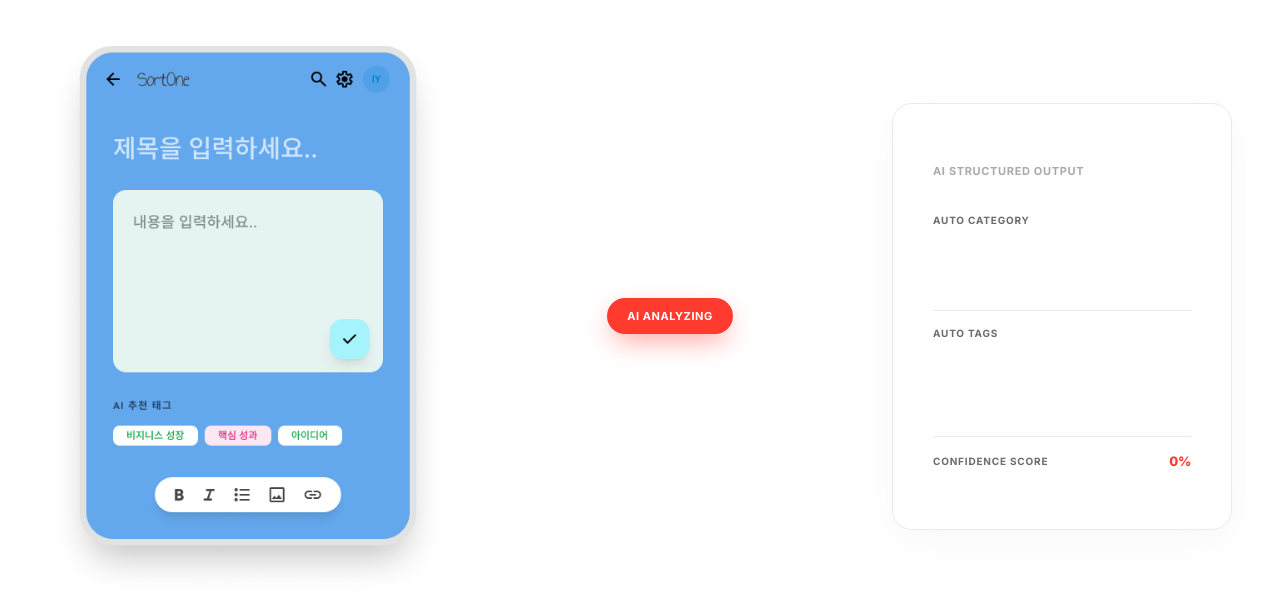
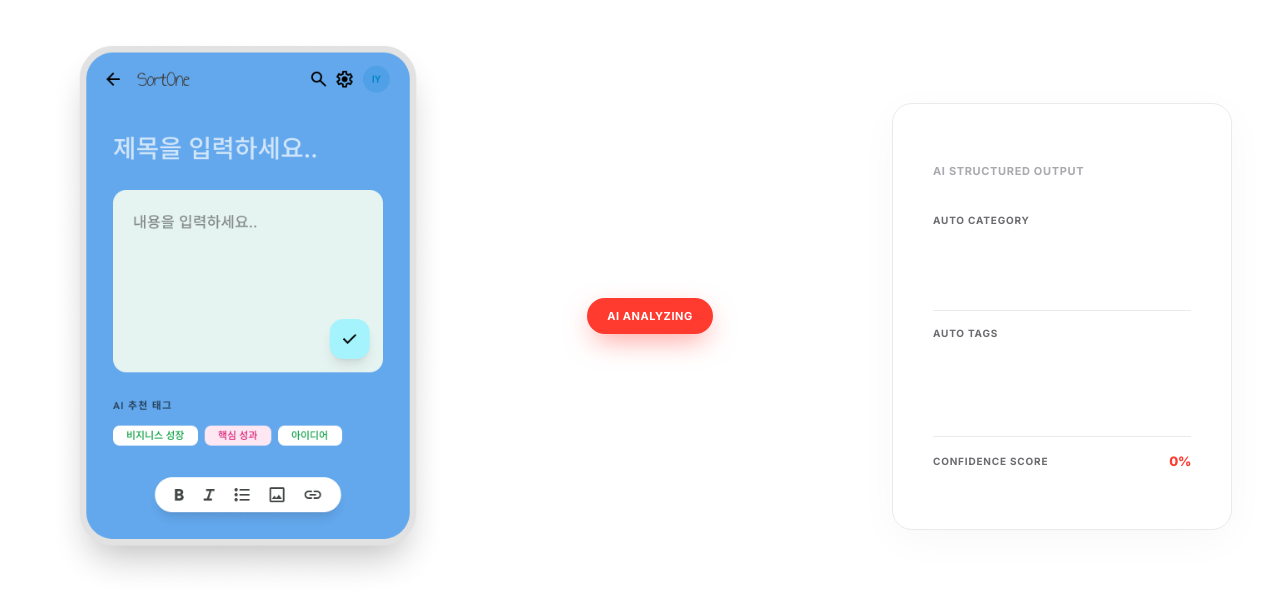
Before and after one commit to gcad0626-sys/sortoneweb, a website: page index.html in a window 1280 px wide. Shown: the part 1466-2076 px from the top of the page. Drawn offline with nearby package versions, Linux system fonts and the light colour scheme.

Commit message:
Update organize section animations and fix badge alignment

```diff
--- a/script.js
+++ b/script.js
@@ -147,7 +147,11 @@ const organizeTl = gsap.timeline({
     end: "+=250%",
     scrub: 1,
     pin: true,
-    anticipatePin: 1
+    anticipatePin: 1,
+    onEnter: () => document.getElementById("analyzingPill")?.classList.add("is-pulsing"),
+    onLeave: () => document.getElementById("analyzingPill")?.classList.remove("is-pulsing"),
+    onEnterBack: () => document.getElementById("analyzingPill")?.classList.add("is-pulsing"),
+    onLeaveBack: () => document.getElementById("analyzingPill")?.classList.remove("is-pulsing")
   }
 });
 
@@ -170,14 +174,12 @@ organizeTl
     }
   }, 0)
 
-  // Step 2 (분석): AI ANALYZING 배지 펄스 활성화
+  // 제자리 호흡 모션 (Scale): 빨간 배지가 제자리에서 살짝 커지며 강조됨
   .to("#analyzingPill", {
-    scale: 1.15,
-    boxShadow: "0 0 0 20px rgba(255,59,48, 0)",
-    duration: 1.2,
-    ease: "power2.out"
-  }, "+=0.2")
-  .to("#analyzingPill", { scale: 1, duration: 0.5 }, "-=0.5") // 펄스 후 원래 크기로 복귀
+    scale: 1.08,
+    duration: 1,
+    ease: "power2.inOut"
+  }, "-=0.5")
 
   // Step 3 (분류/이동): 우측 패널의 카테고리 및 태그들이 왼쪽에서부터 날아오기
   .from("#outCategory .output-value, #outTags .chip", {
@@ -188,7 +190,14 @@ organizeTl
     stagger: 0.3,
     duration: 2,
     ease: "power3.out"
-  }, "-=0.5")
+  }, "-=0.8")
+
+  // 배지 원상태 복귀
+  .to("#analyzingPill", {
+    scale: 1,
+    duration: 1,
+    ease: "power2.out"
+  }, "-=1.2")
 
   // Step 4 (스코어): CONFIDENCE SCORE 카운트업
   .to(scoreObj, {
--- a/style.css
+++ b/style.css
@@ -565,6 +565,7 @@ ul {
   padding: 11px 20px;
   border-radius: 100px;
   box-shadow: 0 10px 28px -6px rgba(255, 59, 48, .55);
+  margin-right: 40px; /* 시각적으로 우측으로 치우쳐 보이는 현상 교정 (왼쪽으로 이동) */
 }
 
 .analyzing-pill.is-pulsing {
@@ -574,17 +575,12 @@ ul {
 @keyframes badgePulse {
   0% {
     box-shadow: 0 0 0 0 rgba(255, 59, 48, .6);
-    transform: scale(1);
-  }
-
+  }
   70% {
     box-shadow: 0 0 0 16px rgba(255, 59, 48, 0);
-    transform: scale(1.05);
-  }
-
+  }
   100% {
     box-shadow: 0 0 0 0 rgba(255, 59, 48, 0);
-    transform: scale(1);
   }
 }
 
```
